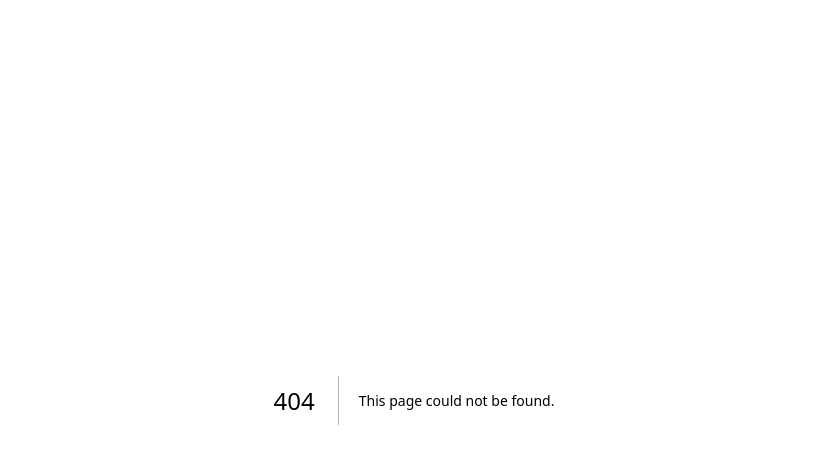
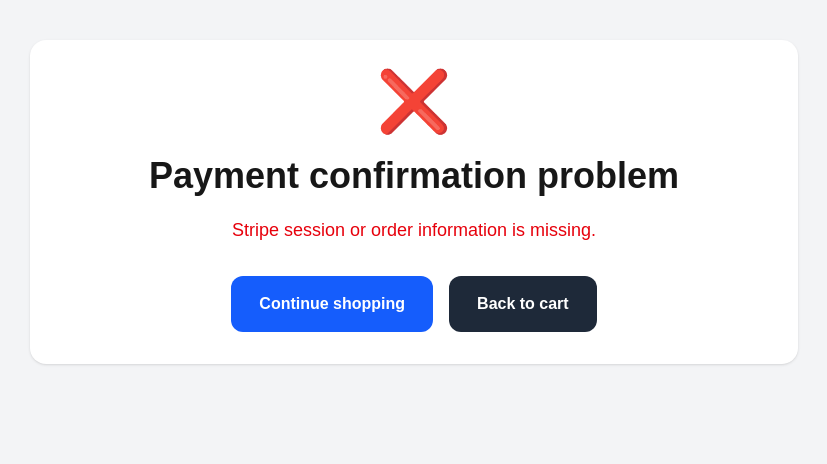
Before and after one commit to maikon79ss-dot/vendora-app, a Next.js app: page /en/cart/success in a window 1280 px wide. Before the commit this address had no page. Shown: the top 464 px of the page, without its empty margins (226-1053 px from the left). Built offline with nearby package versions, Linux system fonts and the light colour scheme.

Commit message:
en cart success page.tsx

```diff
--- /dev/null
+++ b/app/en/cart/success/page.tsx
@@ -0,0 +1,198 @@
+"use client";
+
+import Link from "next/link";
+import {
+  Suspense,
+  useEffect,
+  useState,
+} from "react";
+import { useSearchParams } from "next/navigation";
+import { useCart } from "@/app/context/CartContext";
+
+function CartPaymentSuccessContent() {
+  const searchParams = useSearchParams();
+  const { clearCart } = useCart();
+
+  const sessionId =
+    searchParams.get("session_id");
+
+  const checkoutId =
+    searchParams.get("checkout_id");
+
+  const storeSlug =
+    searchParams.get("store_slug");
+
+  const [status, setStatus] = useState<
+    "loading" | "success" | "error"
+  >("loading");
+
+  const [message, setMessage] = useState(
+    "Confirming your payment..."
+  );
+
+  useEffect(() => {
+    async function confirmPayment() {
+      if (!sessionId || !checkoutId) {
+        setStatus("error");
+        setMessage(
+          "Stripe session or order information is missing."
+        );
+        return;
+      }
+
+      try {
+        const response = await fetch(
+          "/api/stripe/confirm-store-payment",
+          {
+            method: "POST",
+            headers: {
+              "Content-Type": "application/json",
+            },
+            body: JSON.stringify({
+              sessionId,
+              checkoutId,
+            }),
+          }
+        );
+
+        const result = await response.json();
+
+        if (!response.ok) {
+          console.error(
+            "Confirm store payment error:",
+            result
+          );
+
+          setStatus("error");
+          setMessage(
+            "The payment could not be confirmed."
+          );
+          return;
+        }
+
+        clearCart();
+
+        setStatus("success");
+        setMessage(
+          "Your payment has been confirmed and the order has been marked as paid."
+        );
+      } catch (error) {
+        console.error(error);
+
+        setStatus("error");
+        setMessage(
+          "There was an error connecting to the server."
+        );
+      }
+    }
+
+    void confirmPayment();
+  }, [
+    sessionId,
+    checkoutId,
+    clearCart,
+  ]);
+
+  return (
+    <main
+      lang="en"
+      className="min-h-screen bg-gray-100 p-6 md:p-10"
+    >
+      <div className="mx-auto max-w-3xl rounded-2xl bg-white p-8 text-center shadow">
+        <div className="text-6xl">
+          {status === "loading"
+            ? "⏳"
+            : status === "success"
+            ? "✅"
+            : "❌"}
+        </div>
+
+        <h1 className="mt-6 text-4xl font-bold">
+          {status === "loading"
+            ? "Confirming payment"
+            : status === "success"
+            ? "Payment successful"
+            : "Payment confirmation problem"}
+        </h1>
+
+        <p
+          className={`mt-5 text-lg ${
+            status === "error"
+              ? "text-red-600"
+              : "text-gray-600"
+          }`}
+        >
+          {message}
+        </p>
+
+        {checkoutId && (
+          <p className="mt-5 break-all text-xs text-gray-400">
+            Order number:{" "}
+            {checkoutId}
+          </p>
+        )}
+
+        {sessionId && (
+          <p className="mt-2 break-all text-xs text-gray-400">
+            Stripe session: {sessionId}
+          </p>
+        )}
+
+        {status !== "loading" && (
+          <div className="mt-8 flex flex-wrap justify-center gap-4">
+            <Link
+              href={
+                storeSlug
+                  ? `/en/store/${storeSlug}`
+                  : "/en"
+              }
+              className="rounded-xl bg-blue-600 px-7 py-4 font-semibold text-white"
+            >
+              Continue shopping
+            </Link>
+
+            {status === "error" && (
+              <Link
+                href="/en/cart"
+                className="rounded-xl bg-gray-800 px-7 py-4 font-semibold text-white"
+              >
+                Back to cart
+              </Link>
+            )}
+          </div>
+        )}
+      </div>
+    </main>
+  );
+}
+
+function LoadingPaymentPage() {
+  return (
+    <main
+      lang="en"
+      className="min-h-screen bg-gray-100 p-6 md:p-10"
+    >
+      <div className="mx-auto max-w-3xl rounded-2xl bg-white p-8 text-center shadow">
+        <div className="text-6xl">⏳</div>
+
+        <h1 className="mt-6 text-4xl font-bold">
+          Loading...
+        </h1>
+
+        <p className="mt-5 text-lg text-gray-600">
+          Checking the payment information.
+        </p>
+      </div>
+    </main>
+  );
+}
+
+export default function CartPaymentSuccessPage() {
+  return (
+    <Suspense
+      fallback={<LoadingPaymentPage />}
+    >
+      <CartPaymentSuccessContent />
+    </Suspense>
+  );
+}
```
